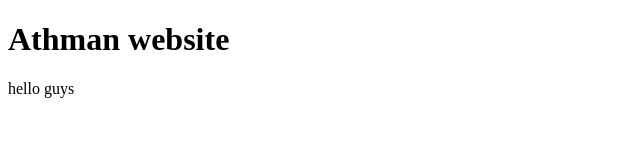
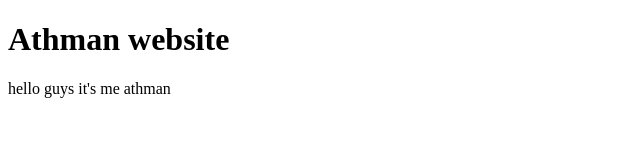
Before and after one commit to omarathman340-blip/Mufasaa, a plain HTML site: page index.html in a window 1280 px wide. Shown: the whole page, without its empty margins (0-640 px from the left). Drawn offline with Linux system fonts and the light colour scheme.

Commit message:
index.html

```diff
--- a/index.html
+++ b/index.html
@@ -6,7 +6,7 @@
   </head>
   <body>
     <header><h1><b>Athman website</b></h1></header>
-    <main> hello guys </main>
+    <main> hello guys it's me athman</main>
     <footer>    </footer>
   </body>
 
```
